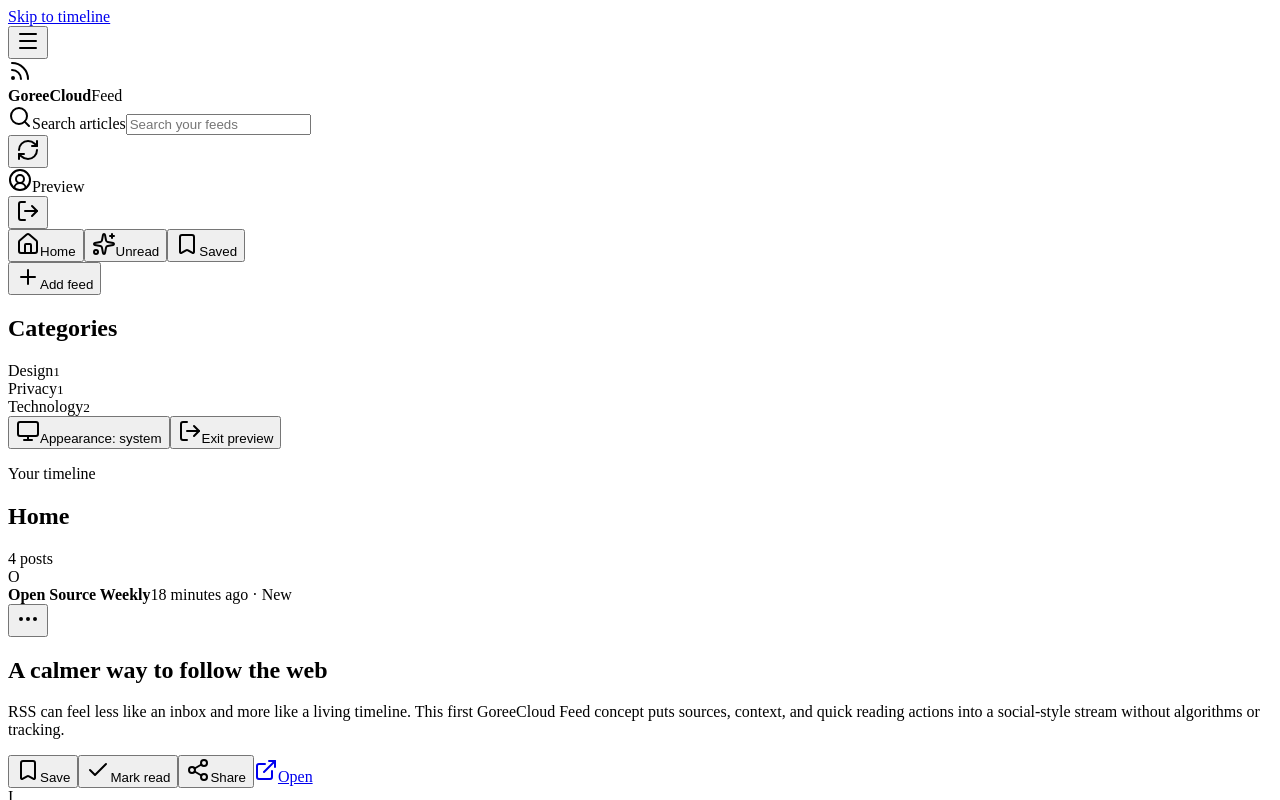
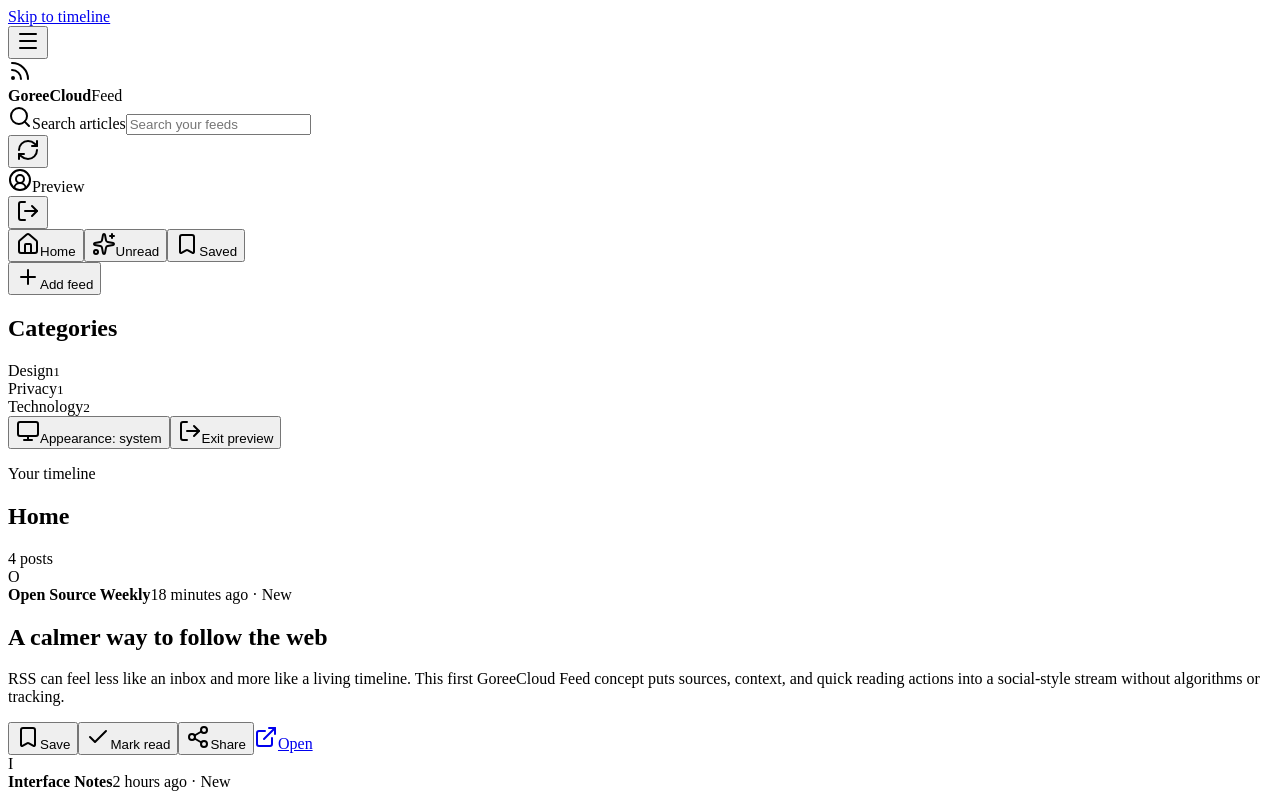
Before and after one commit to GoreeCloud/goreecloud-rss, a React (Vite) app: page / in a window 1280 px wide. Both pictures are taken after a click on the button "Preview Glaze UI without signing in". Shown: the top 800 px of the page. Built offline with nearby package versions, Linux system fonts and the light colour scheme.

Commit message:
fix: remove inert article action

```diff
--- a/src/components/ArticleCard.tsx
+++ b/src/components/ArticleCard.tsx
@@ -1,4 +1,4 @@
-import { Bookmark, Check, ExternalLink, MoreHorizontal, Share2, Undo2 } from 'lucide-react';
+import { Bookmark, Check, ExternalLink, Share2, Undo2 } from 'lucide-react';
 import type { Article } from '../types';
 
 interface ArticleCardProps {
@@ -40,7 +40,6 @@
           <strong>{article.source}</strong>
           <span>{relativeTime(article.publishedAt)}{article.unread ? ' · New' : ''}</span>
         </div>
-        <button className="icon-button quiet" aria-label="More article actions"><MoreHorizontal /></button>
       </header>
 
       <div className="article-body">
```
